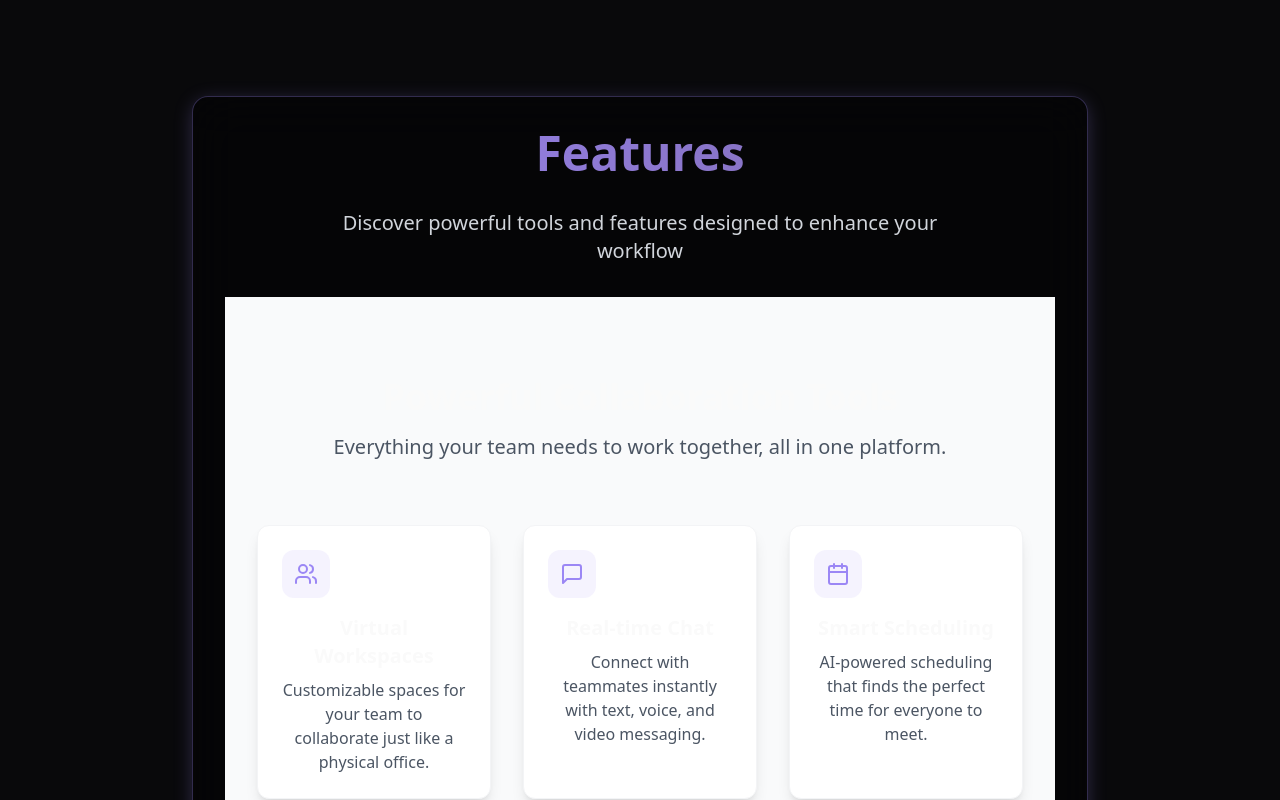
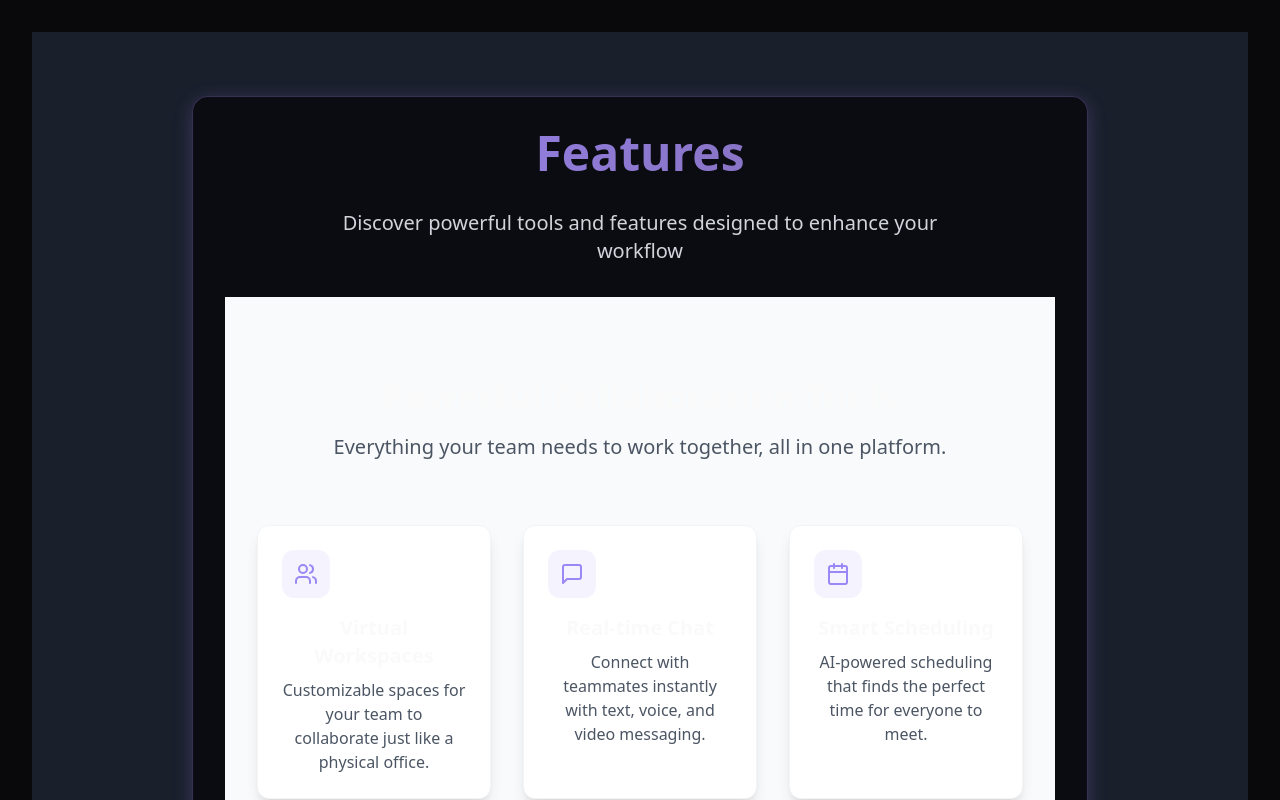
Before and after one commit to niteshverma04/meta-desk-connect-space, a React (Vite) app: page /features in a window 1280 px wide. Shown: the top 800 px of the page. Built offline with nearby package versions, Linux system fonts and the light colour scheme.

Commit message:
Update features page and navbar
Updated the features page to a darker theme and adjusted the button colors in the navbar to be lighter.

```diff
--- a/src/components/Navbar.tsx
+++ b/src/components/Navbar.tsx
@@ -51,12 +51,11 @@ const Navbar = () => {
             </Link>
           </nav>
 
-          {/* CTAs only, theme toggle removed */}
           <div className="hidden md:flex items-center space-x-4">
             <Link to="/login" tabIndex={-1}>
               <Button
                 variant="outline"
-                className="border-metadesk-purple text-metadesk-purple hover:bg-metadesk-purple/10"
+                className="border-metadesk-purple text-metadesk-purple hover:bg-metadesk-purple/10 bg-[#F1F0FB]"
               >
                 Login
               </Button>
@@ -95,7 +94,7 @@ const Navbar = () => {
               <Link to="/login" tabIndex={-1} onClick={() => setMobileMenuOpen(false)}>
                 <Button
                   variant="outline"
-                  className="border-metadesk-purple text-metadesk-purple hover:bg-metadesk-purple/10 w-full"
+                  className="border-metadesk-purple text-metadesk-purple hover:bg-metadesk-purple/10 w-full bg-[#F1F0FB]"
                 >
                   Login
                 </Button>
--- a/src/pages/FeaturesPage.tsx
+++ b/src/pages/FeaturesPage.tsx
@@ -2,10 +2,10 @@
 import FeaturesSection from "@/components/FeaturesSection";
 
 const FeaturesPage = () => (
-  <div className="min-h-screen flex flex-col bg-background text-foreground">
+  <div className="min-h-screen flex flex-col bg-[#1A1F2C] text-foreground">
     <div className="container mx-auto px-4 py-16 flex-grow">
-      <div className="max-w-4xl mx-auto backdrop-blur-xl bg-black/40 p-8 rounded-2xl border border-metadesk-purple/30 shadow-[0_4px_20px_-2px_rgba(155,135,245,0.3)]">
-        <h1 className="text-4xl md:text-5xl font-bold mb-8 text-metadesk-purple text-center bg-clip-text text-transparent bg-gradient-to-r from-metadesk-purple to-metadesk-dark-purple">
+      <div className="max-w-4xl mx-auto backdrop-blur-xl bg-black/60 p-8 rounded-2xl border border-metadesk-purple/30 shadow-[0_4px_20px_-2px_rgba(155,135,245,0.3)]">
+        <h1 className="text-4xl md:text-5xl font-bold mb-8 text-center bg-clip-text text-transparent bg-gradient-to-r from-metadesk-purple to-metadesk-dark-purple">
           Features
         </h1>
         <div className="space-y-8">
```
